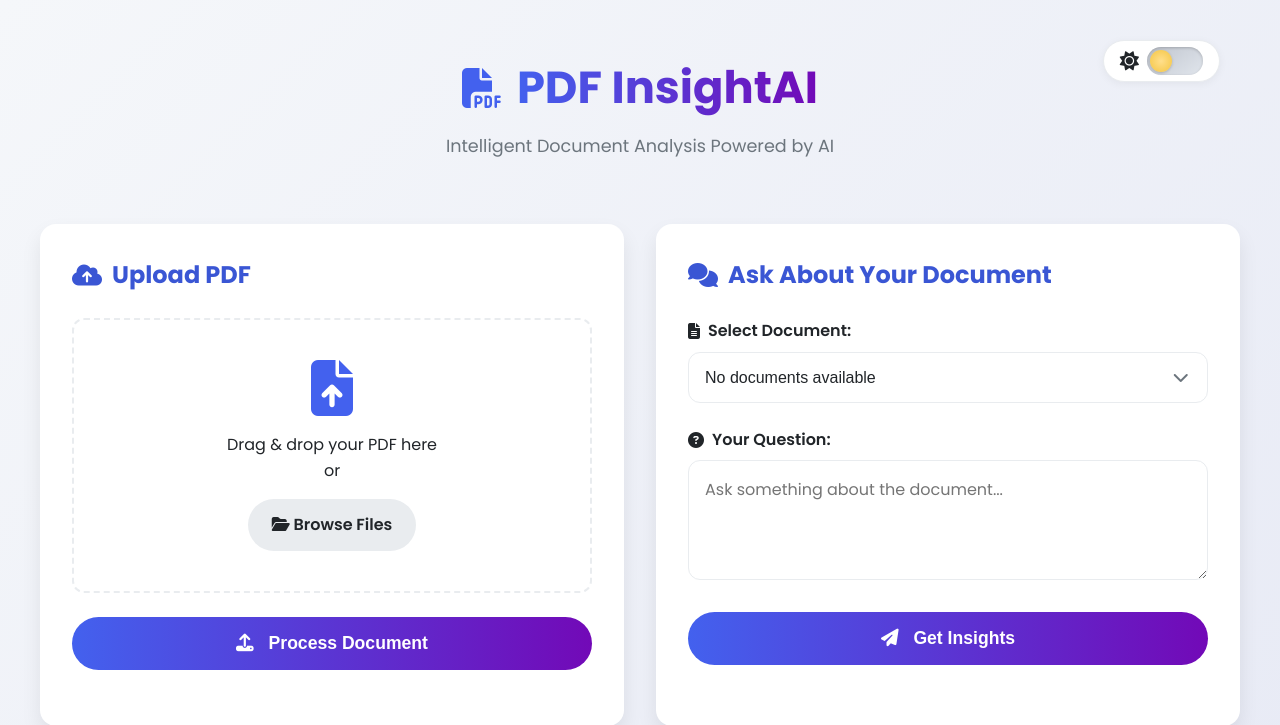
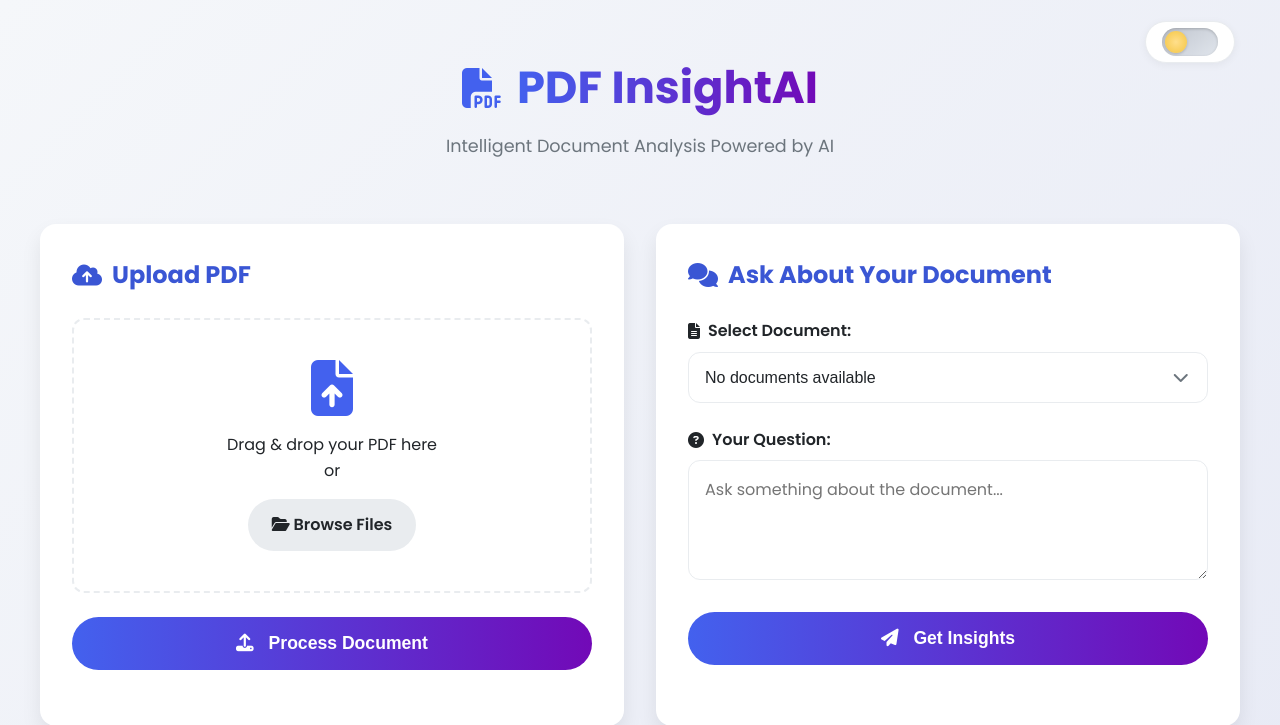
Before and after one commit to abuawaish/pdf-insight-analyzer, a Flask app: template templates/index.html in a window 1280 px wide. Shown: the top 725 px of the page. Run offline with Flask 3, Linux system fonts and the light colour scheme; the template is opened without the code that fills it, so the values that code supplies are empty; some libraries are stand-ins or nearby versions.

Commit message:
Remove gear icon from toggle button

```diff
--- a/templates/index.html
+++ b/templates/index.html
@@ -66,8 +66,8 @@
 
         .theme-switch-wrapper {
             position: absolute;
-            top: 20px;
-            right: 20px;
+            top: 0.5px;
+            right: 5px;
             display: flex;
             align-items: center;
             gap: 8px;
@@ -522,7 +522,6 @@
     <div class="app-container">
         <header class="app-header">
             <div class="theme-switch-wrapper" id="themeToggleWrapper">
-                <i class="fas fa-sun theme-icon"></i>
                 <label class="switch">
                     <input type="checkbox" id="themeCheckbox">
                     <span class="slider"></span>
```
